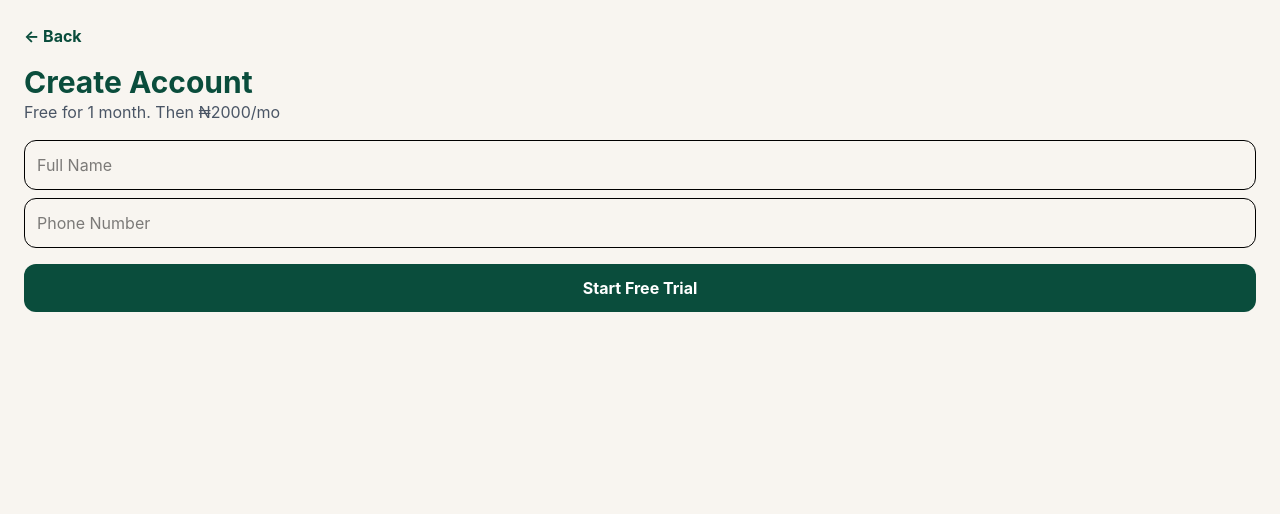
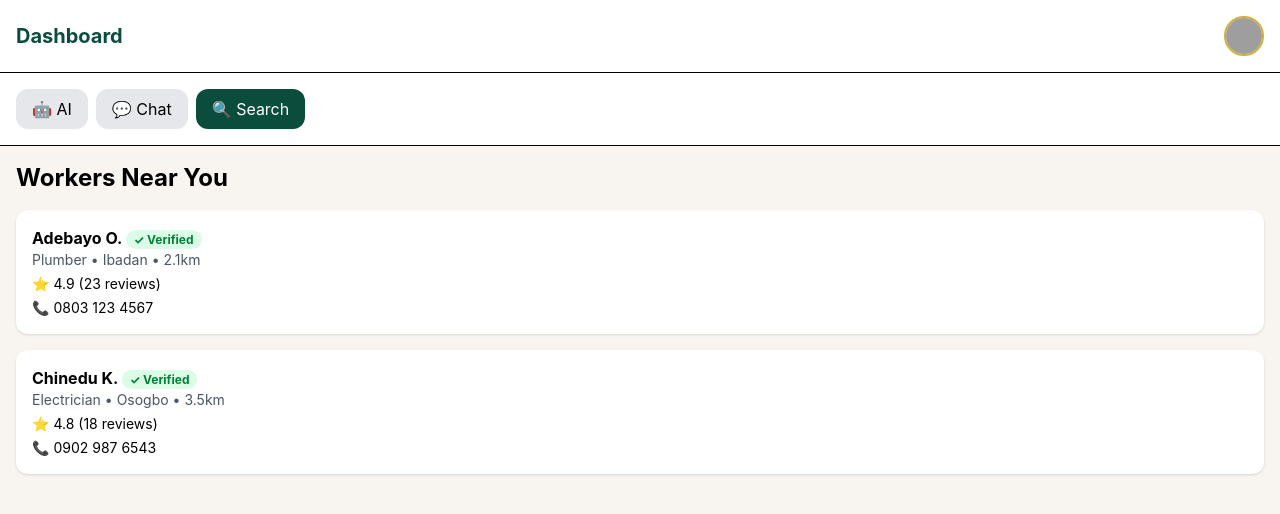
Before and after one commit to AdiscoMelandi/melandi-prime-ventures, a React (Vite) app: page / in a window 1280 px wide. Both pictures are taken after a click on the button "Skill Finder". Shown: the top 514 px of the page. Built offline with nearby package versions, Linux system fonts and the light colour scheme; grey boxes are pictures that could not be loaded.

Commit message:
Update App.tsx

```diff
--- a/src/App.tsx
+++ b/src/App.tsx
@@ -1,29 +1,30 @@
 import { useState } from "react";
+
+const fakeWorkers = [
+  { id: 1, name: "Adebayo O.", skill: "Plumber", rating: 4.9, reviews: 23, distance: "2.1km", location: "Ibadan", verified: true, phone: "0803 123 4567" },
+  { id: 2, name: "Chinedu K.", skill: "Electrician", rating: 4.8, reviews: 18, distance: "3.5km", location: "Osogbo", verified: true, phone: "0902 987 6543" },
+];
 
 export default function App() {
   const [page, setPage] = useState("landing");
   const [signedUp, setSignedUp] = useState(false);
+  const [userType, setUserType] = useState(""); // "finder" or "worker"
+  const [activeTab, setActiveTab] = useState("search");
+
+  const handleSignup = (type) => {
+    setUserType(type);
+    setSignedUp(true);
+    setPage("dashboard");
+  }
 
   if (page === "landing") {
     return (
-      <div className="min-h-screen bg-[#F8F5F0] flex flex-col items-center justify-center p-6">
+      <div className="min-h-screen bg-[#F8F5F0] flex-col items-center justify-center p-6">
         <h1 className="text-6xl font-extrabold text-[#0A4D3C]">MELANDI</h1>
-        <p className="text-gray-600 mt-2">Connect with trusted skilled workers</p>
-        <button onClick={() => setPage("signup")} className="mt-8 bg-[#0A4D3C] text-white px-8 py-4 rounded-2xl font-bold w-full max-w-sm">Skill Finder</button>
-        <button onClick={() => setPage("signup")} className="mt-4 bg-[#D4AF37] text-white px-8 py-4 rounded-2xl font-bold w-full max-w-sm">Skill Worker</button>
-      </div>
-    )
-  }
-
-  if (page === "signup") {
-    return (
-      <div className="min-h-screen bg-[#F8F5F0] p-6">
-        <button onClick={() => setPage("landing")} className="mb-4 text-[#0A4D3C] font-bold">← Back</button>
-        <h2 className="text-3xl font-bold text-[#0A4D3C]">Create Account</h2>
-        <p className="text-gray-600">Free for 1 month. Then ₦2000/mo</p>
-        <input placeholder="Full Name" className="border w-full p-3 rounded-xl mt-4" />
-        <input placeholder="Phone Number" className="border w-full p-3 rounded-xl mt-2" />
-        <button onClick={() => {setSignedUp(true); setPage("dashboard")}} className="w-full bg-[#0A4D3C] text-white py-3 rounded-xl mt-4 font-bold">Start Free Trial</button>
+        <div className="flex flex-col gap-4 mt-8 w-full max-w-sm">
+          <button onClick={() => handleSignup("finder")} className="bg-[#0A4D3C] text-white px-8 py-4 rounded-2xl font-bold">Skill Finder</button>
+          <button onClick={() => handleSignup("worker")} className="bg-[#D4AF37] text-white px-8 py-4 rounded-2xl font-bold">Skill Worker</button>
+        </div>
       </div>
     )
   }
@@ -37,19 +38,60 @@ export default function App() {
         </div>
 
         <div className="p-4 flex gap-2 overflow-x-auto bg-white border-b">
-          <button className="bg-[#0A4D3C] text-white px-4 py-2 rounded-xl">🤖 AI Pro</button>
-          <button className="bg-gray-200 px-4 py-2 rounded-xl">💬 Chat Pro</button>
-          <button className="bg-gray-200 px-4 py-2 rounded-xl">🔍 Search</button>
+          <button onClick={() => setActiveTab("ai")} className={`px-4 py-2 rounded-xl ${activeTab === "ai" ? "bg-[#0A4D3C] text-white" : "bg-gray-200"}`}>🤖 AI</button>
+          <button onClick={() => setActiveTab("chat")} className={`px-4 py-2 rounded-xl ${activeTab === "chat" ? "bg-[#0A4D3C] text-white" : "bg-gray-200"}`}>💬 Chat</button>
+          <button onClick={() => setActiveTab("search")} className={`px-4 py-2 rounded-xl ${activeTab === "search" ? "bg-[#0A4D3C] text-white" : "bg-gray-200"}`}>🔍 Search</button>
         </div>
 
         <div className="p-4">
-          <h3 className="text-2xl font-bold">Workers Near You</h3>
-          <div className="bg-white p-4 rounded-xl mt-4 shadow">
-            <p className="font-bold">Adebayo O. <span className="bg-green-100 text-green-700 text-xs px-2 py-0.5 rounded-full">✓ Verified</span></p>
-            <p className="text-sm text-gray-600">Plumber • Ibadan • 2.1km away</p>
-            <p className="text-sm mt-1">⭐ 4.9 (23 reviews) • 87 jobs</p>
-            <p className="text-sm mt-1">📞 0803 123 4567</p>
-          </div>
+
+          {/* IF USER IS FINDER */}
+          {userType === "finder" && activeTab === "search" && (
+            <>
+              <h3 className="text-2xl font-bold">Workers Near You</h3>
+              {fakeWorkers.map(worker => (
+                <div key={worker.id} className="bg-white p-4 rounded-xl mt-4 shadow">
+                  <p className="font-bold">{worker.name} <span className="bg-green-100 text-green-700 text-xs px-2 py-0.5 rounded-full">✓ Verified</span></p>
+                  <p className="text-sm text-gray-600">{worker.skill} • {worker.location} • {worker.distance}</p>
+                  <p className="text-sm mt-1">⭐ {worker.rating} ({worker.reviews} reviews)</p>
+                  <p className="text-sm mt-1">📞 {worker.phone}</p>
+                  {/* NO PRICE HERE */}
+                </div>
+              ))}
+            </>
+          )}
+
+          {/* IF USER IS WORKER */}
+          {userType === "worker" && activeTab === "search" && (
+            <>
+              <h3 className="text-2xl font-bold">My MELANDI Profile</h3>
+              <div className="bg-white p-4 rounded-xl mt-4 shadow">
+                <p className="font-bold">Your Profile is Live</p>
+                <p className="text-sm text-gray-600">Skill Finders in Ibadan can see you now</p>
+                <button className="mt-2 bg-[#0A4D3C] text-white px-4 py-2 rounded-xl">Edit Profile</button>
+              </div>
+              <h3 className="text-2xl font-bold mt-6">New Job Requests</h3>
+              <div className="bg-white p-4 rounded-xl mt-2 shadow">
+                <p>0 new requests</p>
+              </div>
+            </>
+          )}
+
+          {/* AI TAB - PRICE SHOWS HERE */}
+          {activeTab === "ai" && (
+            <div className="text-center mt-10 bg-white p-6 rounded-2xl shadow">
+              <h3 className="text-2xl font-bold">MELANDI AI 🤖</h3>
+              <div className="bg-[#D4AF37]/20 p-3 rounded-xl mt-4"><p className="font-bold">Pro: ₦2000/month</p></div>
+            </div>
+          )}
+
+          {/* CHAT TAB - PRICE SHOWS HERE */}
+          {activeTab === "chat" && (
+            <div className="text-center mt-10 bg-white p-6 rounded-2xl shadow">
+              <h3 className="text-2xl font-bold">Chat 💬</h3>
+              <div className="bg-[#D4AF37]/20 p-3 rounded-xl mt-4"><p className="font-bold">Included in Pro: ₦2000/month</p></div>
+            </div>
+          )}
         </div>
       </div>
     )
```
